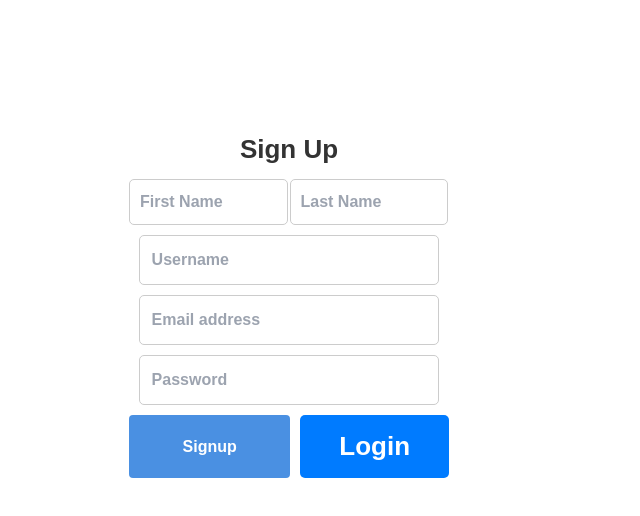
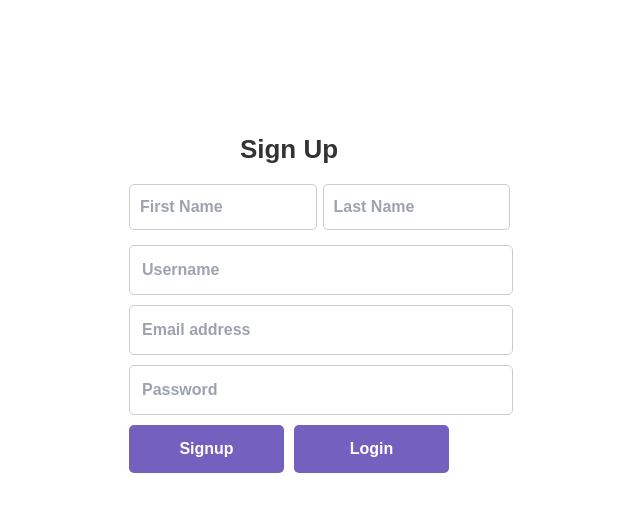
Before and after one commit to gaddamvivek/SmartPrep_Interview-Platform, a React (Create React App) app in the folder frontend/: page /signup in a window 1280 px wide. Shown: the top 516 px of the page, without its empty margins (351-991 px from the left). Built offline with nearby package versions, Linux system fonts and the light colour scheme.

Commit message:
Implemented protected routes and Interview form

```diff
--- a/frontend/src/App.jsx
+++ b/frontend/src/App.jsx
@@ -3,7 +3,7 @@ import { LoginSignup } from './components/login';
 import { InterviewDetails } from './components/interviewDetails';
 import { Dashboard } from './components/dashboard';
 import { OpenEditor } from './components/openEditor';
-import { BrowserRouter as Router, Route, Routes } from 'react-router-dom';
+import { BrowserRouter as Router, Route, Routes, Navigate } from 'react-router-dom';
 import './App.css';
 import { Signup } from './components/signup';
 import { Home } from './components/Home';
@@ -14,7 +14,7 @@ function App() {
         <Routes>
           <Route path="/" element={<Home />} />
           <Route path="/login" element={<LoginSignup />} />
-          <Route path="/dashboard" element={<Dashboard />} />
+          <Route path="/dashboard" element={<ProtectedRoutes><Dashboard /></ProtectedRoutes>} />
           <Route path="/signup" element={<Signup />} />
           <Route path="/codeeditor" element = {<ProtectedRoutes> <OpenEditor /> </ProtectedRoutes>}/>
           <Route path="/interviewdetails" element={<ProtectedRoutes> <InterviewDetails /> </ProtectedRoutes>} />
--- a/frontend/src/components/NavBar.jsx
+++ b/frontend/src/components/NavBar.jsx
@@ -14,7 +14,11 @@ export const NavBar = (props) => {
   const showSignIn = props.showSignIn ? props.showSignIn : false;
   const showProfile = props.showProfile ? props.showProfile : false;
   const handleSignIn = () => {
-    navigate('/login');
+    if(localStorage.getItem("logindata"))
+        navigate('/interviewdetails');
+    else
+        navigate('/login');
+
   };
   const handleHome = ()=>{
     navigate('/dashboard')
--- a/frontend/src/components/dashboard.jsx
+++ b/frontend/src/components/dashboard.jsx
@@ -6,7 +6,7 @@ export const Dashboard = () => {
       <NavBar showProfile={true} showNewInterview={true} />
       <div className="w-full h-1/2 p-10">
         <h2 className="text-3xl text-center font-semibold p-3">
-          Recent Interviews``
+          Recent Interviews
         </h2>
         <ul className="divide-y bg-[#E4B1F0] w-3/4 h-3/2 p-2 m-auto divide-gray-200">
         <li className="flex justify-between font-semibold">
--- a/frontend/src/components/interviewDetails.css
+++ b/frontend/src/components/interviewDetails.css
@@ -13,7 +13,7 @@
   gap: 1.5rem;
 }
 .preprName{
-  width: 96.5%;
+  width: 100%;
 }
 .preprName input,
 .dropDown select {
@@ -40,8 +40,8 @@
   padding-right: 2.5rem;
 }
 
-button[type="submit"] {
-  background-color: #4a90e2;
+button{
+  background-color: #7e60bf;
   color: white;
   border: none;
   padding: 0.75rem;
@@ -51,8 +51,8 @@ button[type="submit"] {
   transition: background-color 0.3s ease;
 }
 
-button[type="submit"]:hover {
-  background-color: #3a7bc8;
+button:hover {
+  background-color: #433878;
 }
 
 /* Placeholder styling */
@@ -71,6 +71,20 @@ button[type="submit"]:hover {
 button[type="submit"] {
   animation: fadeIn 0.5s ease-out forwards;
 }
+.btns {
+  display: flex;            /* Use flexbox to align the buttons */
+  justify-content: space-between;  /* Spread the buttons evenly */
+  width: 100%;              /* Adjust width of the container */
+  padding: 10px;            /* Optional padding for better spacing */
+}
+
+.btns button {
+  flex: 1;                  /* Make buttons take equal space */
+  margin: 0 10px;           /* Add space between the buttons */
+  padding: 10px;            /* Add padding to buttons */
+  font-size: 16px;          /* Optional: increase font size for better visibility */
+  cursor: pointer;          /* Add pointer on hover */
+}
 
 .preprName { animation-delay: 0.1s; }
 .dropDown:nth-of-type(1) { animation-delay: 0.2s; }
--- a/frontend/src/components/interviewDetails.js
+++ b/frontend/src/components/interviewDetails.js
@@ -72,8 +72,10 @@ export const InterviewDetails = () => {
                     <option value="Coding">Coding</option>
                 </select>
             </div>
-            <button type = "button" onClick={onClickHandler}>Previous</button>
-            <button type="submit" onClick={() => setButtonClick(true)}>{slctround}</button>
+            <div className='btns'>
+                <button type = "button" onClick={onClickHandler}>Previous</button>
+                <button type="submit" onClick={() => setButtonClick(true)}>{slctround}</button>
+            </div>
         </form>
     </div>
   )
--- a/frontend/src/components/loginSignup.css
+++ b/frontend/src/components/loginSignup.css
@@ -1,6 +1,6 @@
 /* General styling */
 .container {
-  width: 100%;
+  width: 120%;
   max-width: 380px;
   margin: 100px auto;
   padding: 30px;
@@ -26,19 +26,20 @@
   }
 
   .nameContainer {
+    width: 120%;
     display: flex;
     justify-content: space-between;
-    margin: 10px 0;
+    margin: 15px 0;
   }
 
   .userName {
     display: flex;
-    gap: 1px;
-    width: 100%;
+    gap: 3px;
+    width: 120%;
   }
 
   .userName input {
-    width: 100%;  /* Make both inputs take equal space side by side */
+    width: 120%;  /* Make both inputs take equal space side by side */
     padding: 10px;
     border: 1px solid #ccc;
     border-radius: 5px;
@@ -52,7 +53,7 @@
   }
 
   .inputContainer input {
-    width: 94%;
+    width: 120%;
     padding: 12px;
     border: 1px solid #ccc;
     border-radius: 5px;
@@ -83,7 +84,7 @@
   }
 
   .register-link {
-    color: #007BFF;
+    color: #433878;
     cursor: pointer;
   }
 
@@ -97,10 +98,10 @@
   }
 
   .submit {
-    width: 100%;
+    width: 120%;
     padding: 12px 0;
     text-align: center;
-    background-color: #007BFF;
+    background-color: #7360bf;
     color: white;
     border-radius: 5px;
     cursor: pointer;
@@ -109,7 +110,7 @@
   }
 
   .submit:hover {
-    background-color: #0056b3;
+    background-color: #433878;
     transform: translateY(-2px);
   }
 
@@ -119,6 +120,6 @@
 
   .loginsignupbtns {
     display: flex;
-    justify-content: space-between;  /* To spread the buttons evenly */
+    justify-content:space-evenly;  /* To spread the buttons evenly */
     gap: 10px;  /* Optional: adds some space between the buttons */
   }
--- a/frontend/src/components/signup.js
+++ b/frontend/src/components/signup.js
@@ -18,7 +18,7 @@ export const Signup = () => {
 
   const onClickHandler = () => {
     console.log('Login button clicked');
-    navigate('/');
+    navigate('/login');
   };
 
   const onSubmitHandler = async (e) => {
```
Also changed, not shown: frontend/src/components/dashb.js (renamed from frontend/src/components/dashboard.js).
